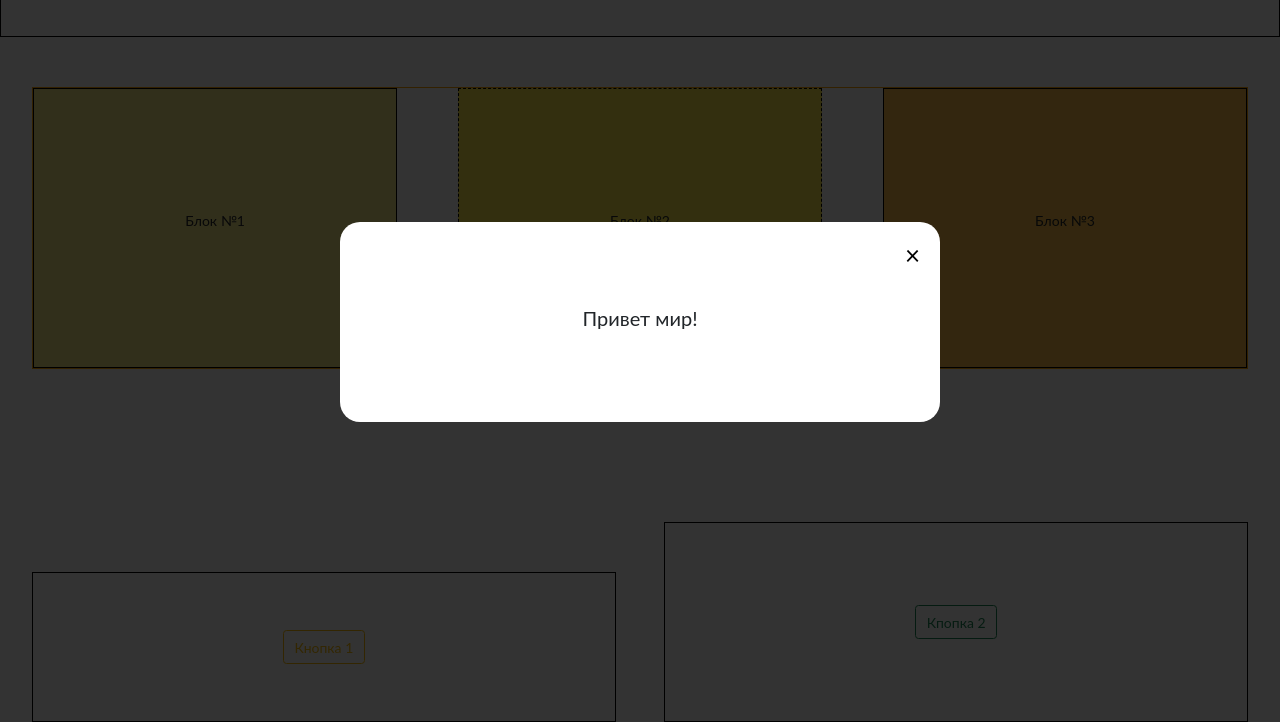
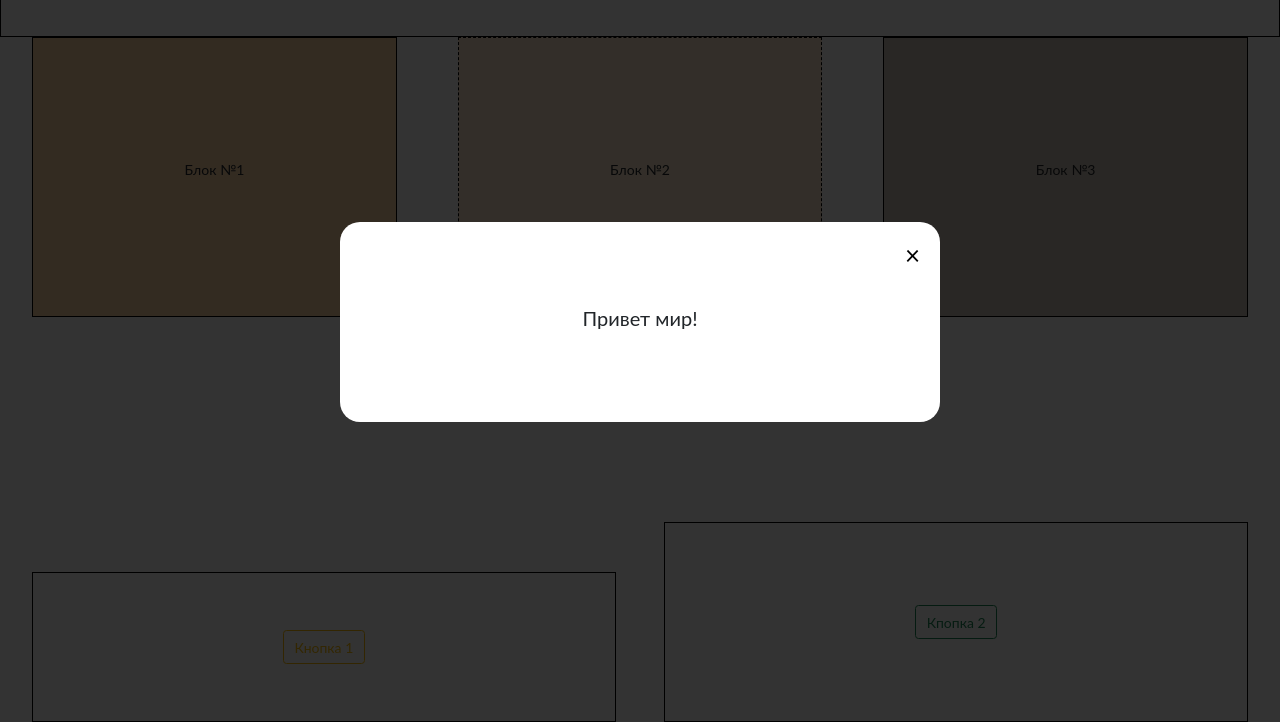
Before and after one commit to Paninnet/Terem, a plain HTML site: page index.html in a window 1280 px wide. Shown: the part 78-800 px from the top of the page. Drawn offline with nearby package versions, Linux system fonts and the light colour scheme.

Commit message:
Исправил отступ

```diff
--- a/css/style.css
+++ b/css/style.css
@@ -125,7 +125,6 @@ header{
   display: flex;
   justify-content: center;
   align-items: center;
-  margin-bottom: 50px;
 }
 header.activee{
   display: none;
@@ -161,7 +160,7 @@ header.move{
   display: flex;
   flex-direction: row;
   justify-content: space-between;
-  border: 1px solid orange;
+
 
 }
 .section_item{
@@ -174,18 +173,18 @@ header.move{
 
 }
 .section_item:first-child{
-  background-color: #F7EC89;
+  background-color:rgb(2555,214,167) ;
 }
 .section_item:first-child.changeDir{
   order: 3;
 }
 .section_item:nth-child(2){
-  background-color: #FEED4A;
+  background-color: rgb(255,233,206);
   border: 1px dashed black;
 }
 
 .section_item:last-child{
-  background-color: #FEC14A;
+  background-color:rgb(207,196,184);
   order: 3
 }
 
--- a/index.html
+++ b/index.html
@@ -42,7 +42,7 @@
 
           </div>
           <div class="footer_item">
-            <button type="button" class="btn btn-outline-success " title="Меняет местами блоки" onclick="changeOrder()">Кпопка 2</button>
+            <button type="button" class="btn btn-outline-success my_button" title="Меняет местами блоки" onclick="changeOrder()">Кпопка 2</button>
           </div>
         </div>
       </footer>
```
